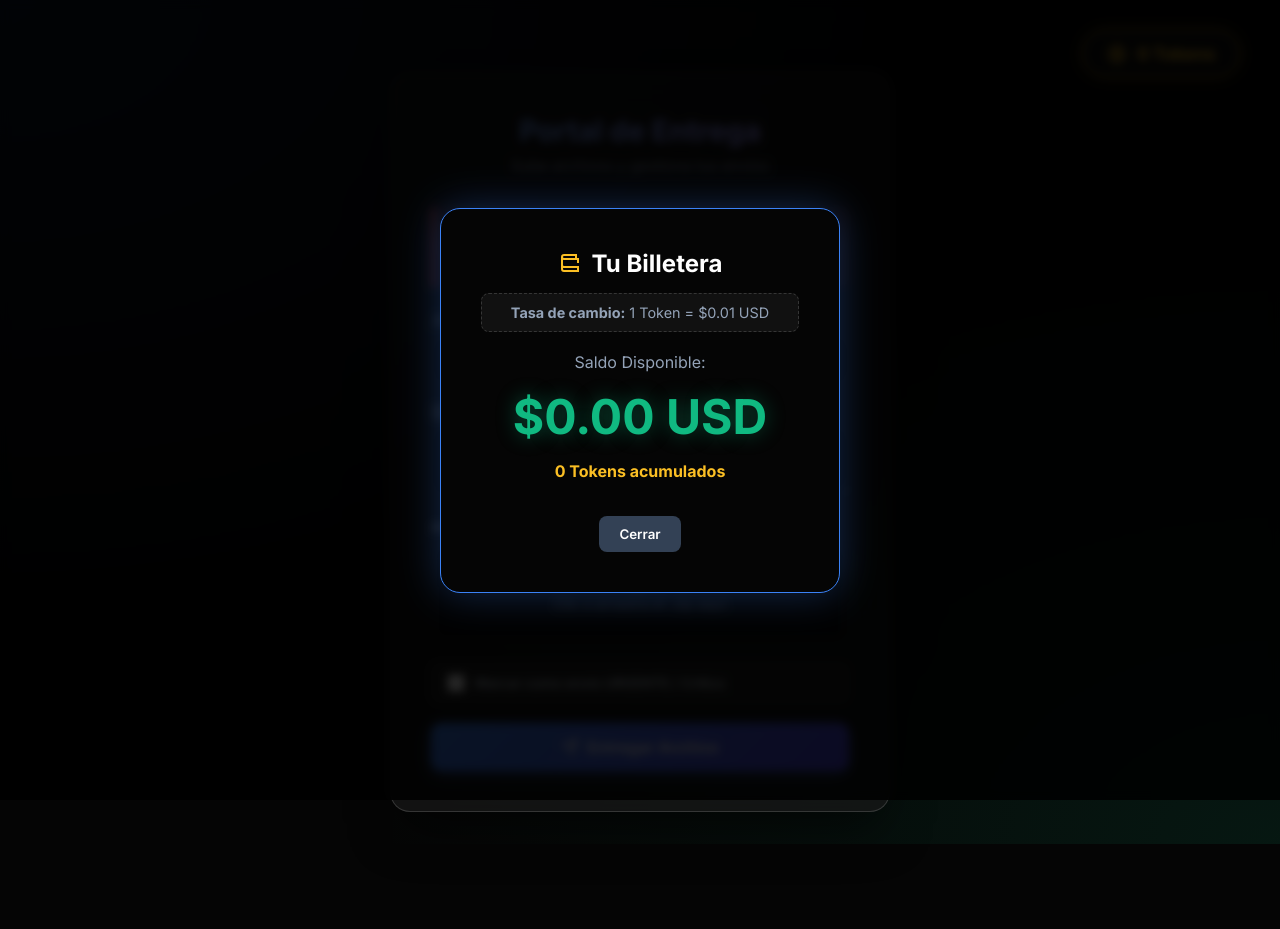
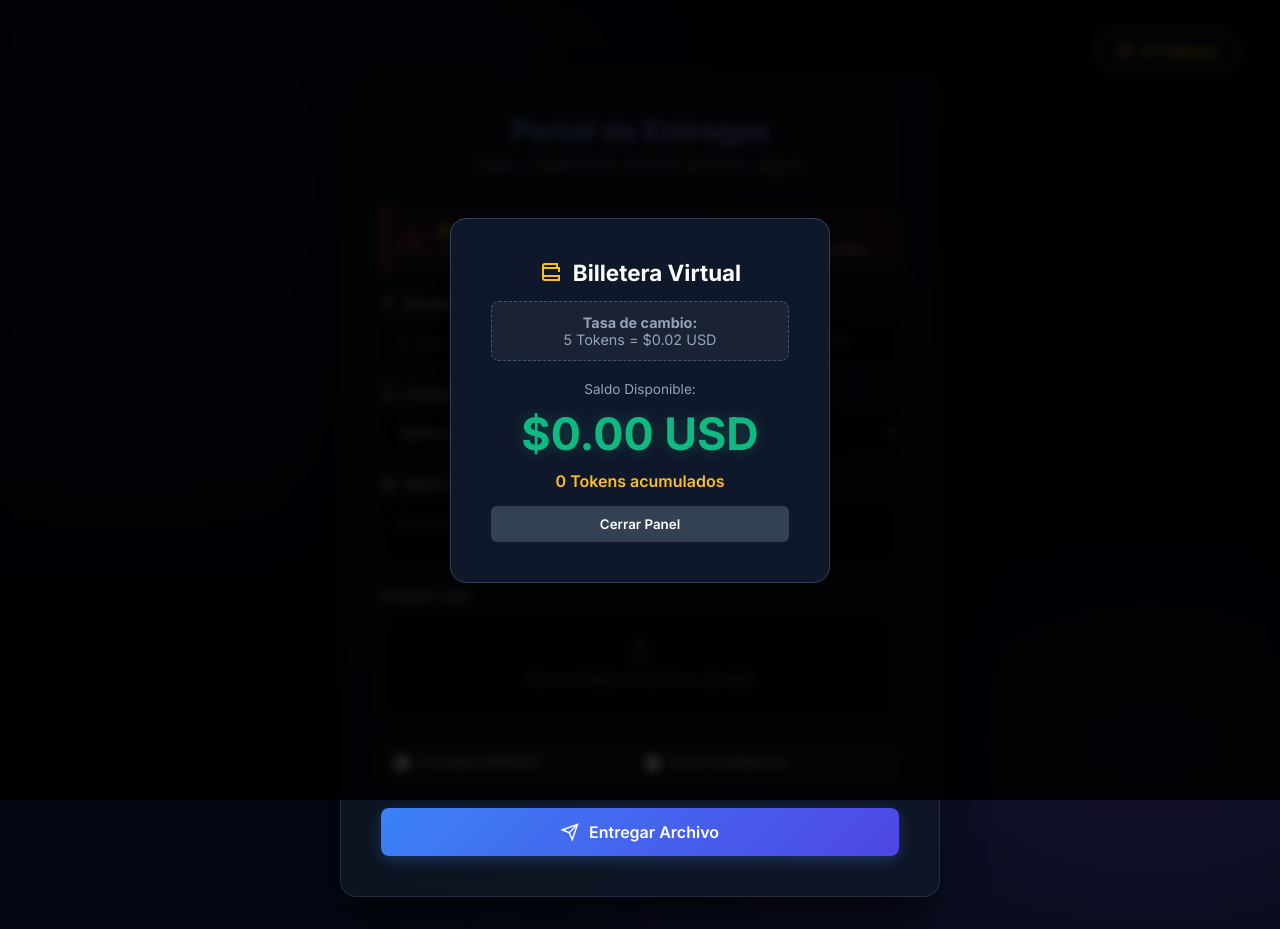
Before and after one commit to yarishdz2-gif/DT, a plain HTML site: page index.html in a window 1280 px wide. Both pictures are taken after a click on the element "0 Tokens". Before the commit the page ends 844 px from the top, so only its background shows below. Drawn offline with Linux system fonts and the light colour scheme.

Commit message:
Update index.html

```diff
--- a/index.html
+++ b/index.html
@@ -3,12 +3,12 @@
 <head>
   <meta charset="UTF-8">
   <meta name="viewport" content="width=device-width, initial-scale=1.0">
-  <title>Portal de Entrega ZIP</title>
-  <link href="https://fonts.googleapis.com/css2?family=Inter:wght@300;400;600;700&display=swap" rel="stylesheet">
+  <title>Portal de Desarrollo | Entregas ZIP</title>
+  <link href="https://fonts.googleapis.com/css2?family=Inter:wght@300;400;500;600;700&display=swap" rel="stylesheet">
   <style>
     :root {
-      --bg-color: #050505;
-      --card-bg: rgba(25, 25, 25, 0.7);
+      --bg-color: #030712;
+      --card-bg: rgba(17, 24, 39, 0.75);
       --primary: #3b82f6;
       --primary-hover: #2563eb;
       --danger: #ef4444;
@@ -17,7 +17,8 @@
       --warning-gold: #fbbf24;
       --text-main: #f8fafc;
       --text-muted: #94a3b8;
-      --border-color: rgba(255, 255, 255, 0.15);
+      --border-color: rgba(255, 255, 255, 0.1);
+      --input-bg: rgba(0, 0, 0, 0.4);
     }
 
     * {
@@ -30,8 +31,8 @@
     body {
       background-color: var(--bg-color);
       background-image:
-        radial-gradient(at 0% 0%, rgba(59, 130, 246, 0.15) 0px, transparent 50%),
-        radial-gradient(at 100% 100%, rgba(16, 185, 129, 0.1) 0px, transparent 50%);
+        radial-gradient(at 10% 20%, rgba(59, 130, 246, 0.15) 0px, transparent 50%),
+        radial-gradient(at 90% 80%, rgba(139, 92, 246, 0.1) 0px, transparent 50%);
       color: var(--text-main);
       display: flex;
       justify-content: center;
@@ -42,23 +43,24 @@
       overflow-x: hidden;
     }
 
-    /* Botón/Contador de Tokens (Clickable) */
+    /* Token Button - Perfect Flex Alignment */
     .token-counter {
       position: absolute;
       top: 30px;
       right: 40px;
-      background: rgba(20, 20, 20, 0.8);
+      background: rgba(15, 23, 42, 0.8);
       backdrop-filter: blur(10px);
       border: 1px solid var(--warning-gold);
       color: var(--warning-gold);
-      padding: 12px 24px;
+      padding: 10px 20px;
       border-radius: 30px;
       font-weight: 700;
-      font-size: 1.1rem;
-      box-shadow: 0 0 15px rgba(251, 191, 36, 0.2);
+      font-size: 1.05rem;
+      box-shadow: 0 0 15px rgba(251, 191, 36, 0.15);
       transition: all 0.2s ease;
       display: flex;
       align-items: center;
+      justify-content: center;
       gap: 10px;
       z-index: 10;
       cursor: pointer;
@@ -66,21 +68,21 @@
 
     .token-counter:hover {
       transform: scale(1.05);
-      background: rgba(40, 40, 40, 0.9);
-      box-shadow: 0 0 20px rgba(251, 191, 36, 0.4);
+      background: rgba(30, 41, 59, 0.9);
+      box-shadow: 0 0 20px rgba(251, 191, 36, 0.3);
     }
 
-    /* Tarjeta Principal */
+    /* Main Container */
     .container {
       background: var(--card-bg);
-      backdrop-filter: blur(20px);
-      -webkit-backdrop-filter: blur(20px);
+      backdrop-filter: blur(25px);
+      -webkit-backdrop-filter: blur(25px);
       border: 1px solid var(--border-color);
       padding: 2.5rem;
-      border-radius: 20px;
-      box-shadow: 0 25px 50px -12px rgba(0, 0, 0, 0.6);
+      border-radius: 16px;
+      box-shadow: 0 25px 50px -12px rgba(0, 0, 0, 0.8);
       width: 100%;
-      max-width: 500px;
+      max-width: 600px; /* Ampliado para doble columna */
       margin-top: 40px;
     }
 
@@ -92,7 +94,7 @@
     .header h2 {
       font-size: 1.8rem;
       font-weight: 700;
-      background: linear-gradient(to right, #60a5fa, #a78bfa);
+      background: linear-gradient(to right, #60a5fa, #c084fc);
       -webkit-background-clip: text;
       -webkit-text-fill-color: transparent;
       margin-bottom: 0.5rem;
@@ -103,7 +105,6 @@
       font-size: 0.95rem;
     }
 
-    /* Panel de Advertencia */
     .warning-box {
       background-color: var(--danger-bg);
       border-left: 4px solid var(--danger);
@@ -115,68 +116,78 @@
       gap: 12px;
     }
 
-    .warning-box svg {
-      flex-shrink: 0;
-    }
-
     .warning-box p {
       color: #fca5a5;
       font-size: 0.85rem;
-      line-height: 1.4;
+      line-height: 1.5;
       margin: 0;
+    }
+
+    /* Grid Layout for Forms */
+    .form-grid {
+      display: grid;
+      grid-template-columns: 1fr 1fr;
+      gap: 1.25rem;
+      margin-bottom: 1.25rem;
     }
 
     .form-group {
       margin-bottom: 1.25rem;
     }
 
+    /* Perfect Label Alignment */
     label {
       display: flex;
       align-items: center;
+      justify-content: flex-start;
       gap: 8px;
       margin-bottom: 0.5rem;
-      font-size: 0.9rem;
+      font-size: 0.85rem;
       font-weight: 600;
-      color: #e2e8f0;
+      color: #cbd5e1;
     }
 
-    input[type="text"], textarea {
+    input[type="text"], select, textarea {
       width: 100%;
-      padding: 12px 16px;
-      border-radius: 10px;
+      padding: 12px 14px;
+      border-radius: 8px;
       border: 1px solid var(--border-color);
-      background-color: rgba(0, 0, 0, 0.5);
+      background-color: var(--input-bg);
       color: #fff;
-      font-size: 1rem;
+      font-size: 0.95rem;
       transition: border-color 0.3s, box-shadow 0.3s;
       outline: none;
-      resize: vertical;
     }
 
-    input[type="text"]:focus, textarea:focus {
+    select option {
+      background-color: #0f172a;
+      color: #fff;
+    }
+
+    input[type="text"]:focus, select:focus, textarea:focus {
       border-color: var(--primary);
       box-shadow: 0 0 0 3px rgba(59, 130, 246, 0.2);
     }
 
-    /* Zona de Subida de Archivo */
+    /* Drag & Drop Zone */
     .file-upload-wrapper {
       position: relative;
       width: 100%;
-      height: 100px;
-      border: 2px dashed var(--border-color);
+      height: 110px;
+      border: 2px dashed rgba(148, 163, 184, 0.4);
       border-radius: 12px;
       display: flex;
       justify-content: center;
       align-items: center;
       flex-direction: column;
-      background-color: rgba(0, 0, 0, 0.3);
+      background-color: var(--input-bg);
       transition: all 0.3s ease;
       cursor: pointer;
     }
 
     .file-upload-wrapper:hover {
       border-color: var(--primary);
-      background-color: rgba(59, 130, 246, 0.05);
+      background-color: rgba(59, 130, 246, 0.08);
     }
 
     .file-upload-wrapper input[type="file"] {
@@ -190,12 +201,12 @@
     .file-upload-text {
       color: var(--text-muted);
       font-size: 0.9rem;
-      text-align: center;
-      pointer-events: none;
       display: flex;
       flex-direction: column;
       align-items: center;
-      gap: 5px;
+      justify-content: center;
+      gap: 8px;
+      pointer-events: none;
     }
 
     .file-name-display {
@@ -205,54 +216,60 @@
       font-size: 0.9rem;
     }
 
-    /* Checkbox Options */
+    /* Checkbox Alignment */
+    .checkbox-container {
+      display: grid;
+      grid-template-columns: 1fr 1fr;
+      gap: 10px;
+      background: rgba(255, 255, 255, 0.03);
+      padding: 12px;
+      border-radius: 8px;
+      border: 1px solid var(--border-color);
+      margin-bottom: 1.5rem;
+    }
+
     .checkbox-group {
       display: flex;
       align-items: center;
+      justify-content: flex-start;
       gap: 10px;
-      background: rgba(255, 255, 255, 0.05);
-      padding: 10px 15px;
-      border-radius: 8px;
-      border: 1px solid var(--border-color);
     }
 
     .checkbox-group input[type="checkbox"] {
-      width: 18px;
-      height: 18px;
+      width: 16px;
+      height: 16px;
       cursor: pointer;
-      accent-color: var(--danger);
+      accent-color: var(--primary);
     }
 
     .checkbox-group label {
       margin: 0;
       cursor: pointer;
-      font-size: 0.85rem;
-      color: #cbd5e1;
+      font-size: 0.8rem;
     }
 
-    /* Botón Submit */
+    /* Submit Button - Perfect Icon & Text Alignment */
     button.submit-btn {
       width: 100%;
       padding: 14px;
       background: linear-gradient(135deg, var(--primary), #4f46e5);
       color: #fff;
       border: none;
-      border-radius: 10px;
-      font-weight: 700;
+      border-radius: 8px;
+      font-weight: 600;
       font-size: 1rem;
       cursor: pointer;
       transition: transform 0.2s, box-shadow 0.2s;
-      box-shadow: 0 4px 15px rgba(59, 130, 246, 0.4);
-      margin-top: 10px;
+      box-shadow: 0 4px 15px rgba(59, 130, 246, 0.3);
       display: flex;
       justify-content: center;
       align-items: center;
-      gap: 8px;
+      gap: 10px; /* Espacio exacto entre ícono y texto */
     }
 
     button.submit-btn:hover {
       transform: translateY(-2px);
-      box-shadow: 0 6px 20px rgba(59, 130, 246, 0.6);
+      box-shadow: 0 6px 20px rgba(59, 130, 246, 0.5);
     }
 
     button.submit-btn:disabled {
@@ -265,11 +282,11 @@
     .status {
       margin-top: 1.5rem;
       padding: 12px;
-      border-radius: 10px;
+      border-radius: 8px;
       display: none;
       text-align: center;
-      font-size: 0.95rem;
-      font-weight: 600;
+      font-size: 0.9rem;
+      font-weight: 500;
     }
 
     .status.success {
@@ -284,7 +301,7 @@
       color: #f87171;
     }
 
-    /* --- MODAL BILLETERA --- */
+    /* Modal Styling */
     .modal-overlay {
       position: fixed;
       top: 0;
@@ -302,14 +319,14 @@
     }
 
     .modal-content {
-      background: var(--bg-color);
-      border: 1px solid var(--primary);
+      background: #0f172a;
+      border: 1px solid #334155;
       padding: 2.5rem;
-      border-radius: 20px;
+      border-radius: 16px;
       width: 90%;
-      max-width: 400px;
+      max-width: 380px;
       text-align: center;
-      box-shadow: 0 0 40px rgba(59, 130, 246, 0.3);
+      box-shadow: 0 0 40px rgba(0, 0, 0, 0.5);
       transform: translateY(-20px);
       transition: transform 0.3s ease;
     }
@@ -325,7 +342,7 @@
 
     .modal-content h3 {
       color: #fff;
-      font-size: 1.5rem;
+      font-size: 1.4rem;
       margin-bottom: 15px;
       display: flex;
       align-items: center;
@@ -335,20 +352,20 @@
 
     .conversion-rate {
       background: rgba(255, 255, 255, 0.05);
-      padding: 10px;
+      padding: 12px;
       border-radius: 8px;
       color: var(--text-muted);
       font-size: 0.9rem;
       margin-bottom: 20px;
-      border: 1px dashed var(--border-color);
+      border: 1px dashed #475569;
     }
 
     .usd-amount {
-      font-size: 3rem;
+      font-size: 2.8rem;
       font-weight: 800;
       color: var(--success);
-      margin: 15px 0;
-      text-shadow: 0 0 20px rgba(16, 185, 129, 0.4);
+      margin: 10px 0;
+      text-shadow: 0 0 15px rgba(16, 185, 129, 0.3);
     }
 
     .close-modal-btn {
@@ -356,10 +373,11 @@
       color: #fff;
       border: none;
       padding: 10px 20px;
-      border-radius: 8px;
+      border-radius: 6px;
       font-weight: 600;
       cursor: pointer;
       margin-top: 15px;
+      width: 100%;
       transition: background 0.2s;
     }
 
@@ -368,11 +386,14 @@
     }
 
     @media (max-width: 600px) {
+      .form-grid, .checkbox-container {
+        grid-template-columns: 1fr;
+      }
       .token-counter {
         top: 15px;
         right: 15px;
-        font-size: 1rem;
-        padding: 8px 16px;
+        font-size: 0.9rem;
+        padding: 8px 14px;
       }
       .container {
         padding: 2rem 1.5rem;
@@ -383,9 +404,9 @@
 </head>
 <body>
 
-  <!-- Contador de Tokens (Clic para abrir billetera) -->
-  <div class="token-counter" id="tokenBtn" title="Clic para ver tu billetera">
-    <svg width="20" height="20" viewBox="0 0 24 24" fill="none" stroke="currentColor" stroke-width="2" stroke-linecap="round" stroke-linejoin="round">
+  <!-- Contador de Tokens -->
+  <div class="token-counter" id="tokenBtn" title="Ver billetera">
+    <svg width="18" height="18" viewBox="0 0 24 24" fill="none" stroke="currentColor" stroke-width="2" stroke-linecap="round" stroke-linejoin="round">
       <circle cx="12" cy="12" r="10"></circle>
       <path d="M16 8h-6a2 2 0 1 0 0 4h4a2 2 0 1 1 0 4H8"></path>
       <path d="M12 18V6"></path>
@@ -393,79 +414,113 @@
     <span id="tokenValue">0 Tokens</span>
   </div>
 
-  <!-- Modal de la Billetera -->
+  <!-- Modal Billetera -->
   <div class="modal-overlay" id="walletModal">
     <div class="modal-content">
       <h3>
         <svg width="24" height="24" viewBox="0 0 24 24" fill="none" stroke="var(--warning-gold)" stroke-width="2"><path d="M20 12V8H6a2 2 0 0 1-2-2c0-1.1.9-2 2-2h12v4"/><path d="M4 6v12c0 1.1.9 2 2 2h14v-4H6a2 2 0 0 1-2-2V6Z"/></svg>
-        Tu Billetera
+        Billetera Virtual
       </h3>
       <div class="conversion-rate">
-        <strong>Tasa de cambio:</strong> 1 Token = $0.01 USD
+        <strong>Tasa de cambio:</strong><br>5 Tokens = $0.02 USD
       </div>
-      <p style="color: var(--text-muted);">Saldo Disponible:</p>
+      <p style="color: var(--text-muted); font-size: 0.85rem;">Saldo Disponible:</p>
       <div class="usd-amount" id="usdValue">$0.00</div>
-      <p id="modalTokenCount" style="color: var(--warning-gold); font-weight: bold; margin-bottom: 20px;">0 Tokens acumulados</p>
+      <p id="modalTokenCount" style="color: var(--warning-gold); font-weight: 600;">0 Tokens acumulados</p>
 
-      <button class="close-modal-btn" id="closeModalBtn">Cerrar</button>
+      <button class="close-modal-btn" id="closeModalBtn">Cerrar Panel</button>
     </div>
   </div>
 
   <div class="container">
     <div class="header">
-      <h2>Portal de Entrega</h2>
-      <p>Sube archivos y gestiona tus envíos</p>
+      <h2>Portal de Entregas</h2>
+      <p>Sube y clasifica tus archivos de forma segura</p>
     </div>
 
-    <!-- Panel de Advertencia -->
+    <!-- Advertencia -->
     <div class="warning-box">
-      <svg width="24" height="24" viewBox="0 0 24 24" fill="none" stroke="#ef4444" stroke-width="2" stroke-linecap="round" stroke-linejoin="round">
+      <svg width="24" height="24" viewBox="0 0 24 24" fill="none" stroke="#ef4444" stroke-width="2" stroke-linecap="round" stroke-linejoin="round" style="flex-shrink: 0;">
         <path d="M10.29 3.86L1.82 18a2 2 0 0 0 1.71 3h16.94a2 2 0 0 0 1.71-3L13.71 3.86a2 2 0 0 0-3.42 0z"></path>
         <line x1="12" y1="9" x2="12" y2="13"></line>
         <line x1="12" y1="17" x2="12.01" y2="17"></line>
       </svg>
-      <p><strong>⚠️ ADVERTENCIA:</strong> Si envías archivos ZIP incorrectos, falsos o maliciosos, se te penalizará con <strong>-10 tokens</strong> de tu cuenta.</p>
+      <p><strong>⚠️ ADVERTENCIA:</strong> Enviar archivos ZIP incorrectos, falsos o maliciosos resultará en una penalización automática de <strong>-10 tokens</strong>.</p>
     </div>
 
     <form id="uploadForm">
-      <div class="form-group">
-        <label for="username">
-          <svg width="16" height="16" viewBox="0 0 24 24" fill="none" stroke="currentColor" stroke-width="2"><path d="M20 21v-2a4 4 0 0 0-4-4H8a4 4 0 0 0-4 4v2"/><circle cx="12" cy="7" r="4"/></svg>
-          Nombre Exacto de Discord
-        </label>
-        <input type="text" id="username" placeholder="Ej: iker_dev" required autocomplete="off">
+
+      <!-- Fila 1: Usuario e ID -->
+      <div class="form-grid">
+        <div>
+          <label for="username">
+            <svg width="16" height="16" viewBox="0 0 24 24" fill="none" stroke="currentColor" stroke-width="2"><path d="M20 21v-2a4 4 0 0 0-4-4H8a4 4 0 0 0-4 4v2"/><circle cx="12" cy="7" r="4"/></svg>
+            Nombre en Discord
+          </label>
+          <input type="text" id="username" placeholder="Ej: iker_dev" required autocomplete="off">
+        </div>
+        <div>
+          <label for="discordId">
+            <svg width="16" height="16" viewBox="0 0 24 24" fill="none" stroke="currentColor" stroke-width="2"><path d="M16 4h2a2 2 0 0 1 2 2v14a2 2 0 0 1-2 2H6a2 2 0 0 1-2-2V6a2 2 0 0 1 2-2h2"/><rect x="8" y="2" width="8" height="4" rx="1" ry="1"/></svg>
+            ID Discord (Opcional)
+          </label>
+          <input type="text" id="discordId" placeholder="Ej: 123456789012345678" autocomplete="off">
+        </div>
       </div>
 
-      <!-- Nueva Opción: Notas -->
+      <!-- Fila 2: Categoría y Notas -->
+      <div class="form-group">
+        <label for="category">
+          <svg width="16" height="16" viewBox="0 0 24 24" fill="none" stroke="currentColor" stroke-width="2"><path d="M22 19a2 2 0 0 1-2 2H4a2 2 0 0 1-2-2V5a2 2 0 0 1 2-2h5l2 3h9a2 2 0 0 1 2 2z"/></svg>
+          Categoría del Archivo
+        </label>
+        <select id="category" required>
+          <option value="" disabled selected>Selecciona una opción...</option>
+          <option value="Script / Código">Script / Código</option>
+          <option value="Interfaz Gráfica (UI)">Interfaz Gráfica (UI)</option>
+          <option value="Configuración / JSON">Configuración / JSON</option>
+          <option value="Actualización / Parche">Actualización / Parche</option>
+          <option value="Otro">Otro</option>
+        </select>
+      </div>
+
       <div class="form-group">
         <label for="notes">
           <svg width="16" height="16" viewBox="0 0 24 24" fill="none" stroke="currentColor" stroke-width="2"><path d="M14 2H6a2 2 0 0 0-2 2v16a2 2 0 0 0 2 2h12a2 2 0 0 0 2-2V8z"/><polyline points="14 2 14 8 20 8"/><line x1="16" y1="13" x2="8" y2="13"/><line x1="16" y1="17" x2="8" y2="17"/><polyline points="10 9 9 9 8 9"/></svg>
-          Notas o Descripción (Opcional)
+          Notas del desarrollador (Opcional)
         </label>
-        <textarea id="notes" rows="2" placeholder="¿Qué incluye este archivo?"></textarea>
+        <textarea id="notes" rows="2" placeholder="Describe brevemente el contenido..."></textarea>
       </div>
 
+      <!-- Subida de archivo -->
       <div class="form-group">
         <label>Archivo (.zip)</label>
         <div class="file-upload-wrapper" id="dropZone">
           <input type="file" id="zipFile" accept=".zip" required>
           <div class="file-upload-text" id="fileText">
             <svg width="24" height="24" viewBox="0 0 24 24" fill="none" stroke="currentColor" stroke-width="2"><path d="M21 15v4a2 2 0 0 1-2 2H5a2 2 0 0 1-2-2v-4"/><polyline points="17 8 12 3 7 8"/><line x1="12" y1="3" x2="12" y2="15"/></svg>
-            Clic o arrastra el .zip aquí
+            Clic o arrastra tu archivo .zip aquí
           </div>
           <div class="file-name-display" id="fileNameDisplay"></div>
         </div>
       </div>
 
-      <!-- Nueva Opción: Urgencia -->
-      <div class="form-group checkbox-group">
-        <input type="checkbox" id="urgentCheck">
-        <label for="urgentCheck">Marcar como envío URGENTE / Crítico</label>
+      <!-- Checkboxes -->
+      <div class="checkbox-container">
+        <div class="checkbox-group">
+          <input type="checkbox" id="urgentCheck">
+          <label for="urgentCheck">Prioridad URGENTE</label>
+        </div>
+        <div class="checkbox-group">
+          <input type="checkbox" id="privateCheck">
+          <label for="privateCheck">Envío Confidencial</label>
+        </div>
       </div>
 
+      <!-- Botón de Envío (Icono perfectamente centrado) -->
       <button type="submit" id="submitBtn" class="submit-btn">
         <svg width="18" height="18" viewBox="0 0 24 24" fill="none" stroke="currentColor" stroke-width="2"><line x1="22" y1="2" x2="11" y2="13"/><polygon points="22 2 15 22 11 13 2 9 22 2"/></svg>
-        Entregar Archivo
+        <span>Entregar Archivo</span>
       </button>
     </form>
 
@@ -481,7 +536,7 @@
     const fileText = document.getElementById('fileText');
     const fileNameDisplay = document.getElementById('fileNameDisplay');
 
-    // Elementos de la Billetera
+    // Modal & Billetera
     const tokenBtn = document.getElementById('tokenBtn');
     const walletModal = document.getElementById('walletModal');
     const closeModalBtn = document.getElementById('closeModalBtn');
@@ -492,23 +547,13 @@
     let userTokens = parseInt(localStorage.getItem('userTokens')) || 0;
     updateTokenUI();
 
-    // Lógica del Modal
-    tokenBtn.addEventListener('click', () => {
-      walletModal.classList.add('active');
+    tokenBtn.addEventListener('click', () => walletModal.classList.add('active'));
+    closeModalBtn.addEventListener('click', () => walletModal.classList.remove('active'));
+    walletModal.addEventListener('click', (e) => {
+      if(e.target === walletModal) walletModal.classList.remove('active');
     });
 
-    closeModalBtn.addEventListener('click', () => {
-      walletModal.classList.remove('active');
-    });
-
-    // Cerrar modal al hacer clic fuera del cuadro
-    walletModal.addEventListener('click', (e) => {
-      if(e.target === walletModal) {
-        walletModal.classList.remove('active');
-      }
-    });
-
-    // Manejo de archivo
+    // Archivo UI
     fileInput.addEventListener('change', (e) => {
       const file = e.target.files[0];
       if (file) {
@@ -524,32 +569,32 @@
       e.preventDefault();
 
       const username = document.getElementById('username').value.trim();
+      const discordId = document.getElementById('discordId').value.trim();
+      const category = document.getElementById('category').value;
       const notes = document.getElementById('notes').value.trim();
       const isUrgent = document.getElementById('urgentCheck').checked;
+      const isPrivate = document.getElementById('privateCheck').checked;
       const file = fileInput.files[0];
 
-      if (!file) {
-        showStatus('Por favor, selecciona un archivo.', 'error');
-        return;
-      }
-
-      if (!file.name.toLowerCase().endsWith('.zip')) {
+      if (!file || !file.name.toLowerCase().endsWith('.zip')) {
         showStatus('Formato no válido. Solo se permiten archivos .zip', 'error');
         return;
       }
 
       submitBtn.disabled = true;
-      submitBtn.innerHTML = '<svg width="18" height="18" viewBox="0 0 24 24" fill="none" stroke="currentColor" stroke-width="2"><path d="M21 12a9 9 0 1 1-6.219-8.56"/></svg> Procesando...';
+      submitBtn.innerHTML = '<svg width="18" height="18" viewBox="0 0 24 24" fill="none" stroke="currentColor" stroke-width="2"><path d="M21 12a9 9 0 1 1-6.219-8.56"/></svg> <span>Procesando...</span>';
       statusDiv.style.display = 'none';
 
-      // Construir el mensaje para Discord
-      let discordMessage = `**📦 Nueva Entrega Registrada**\n**👤 Usuario:** \`${username}\``;
-      if (isUrgent) {
-        discordMessage = `🚨 **[URGENTE]** 🚨\n` + discordMessage;
-      }
-      if (notes) {
-        discordMessage += `\n**📝 Notas:** ${notes}`;
-      }
+      // Construcción del mensaje Discord
+      let discordMessage = `**📦 Nueva Entrega Registrada**\n`;
+      if (isUrgent) discordMessage = `🚨 **[PRIORIDAD ALTA]** 🚨\n` + discordMessage;
+      if (isPrivate) discordMessage = `🔒 **[CONFIDENCIAL]**\n` + discordMessage;
+
+      discordMessage += `**👤 Usuario:** \`${username}\`\n`;
+      if (discordId) discordMessage += `**🆔 ID Discord:** <@${discordId}>\n`;
+      discordMessage += `**📁 Categoría:** ${category}\n`;
+
+      if (notes) discordMessage += `**📝 Notas:** ${notes}`;
 
       const formData = new FormData();
       formData.append('file', file);
@@ -562,7 +607,6 @@
         });
 
         if (response.ok) {
-          // Recompensa
           userTokens += 5;
           localStorage.setItem('userTokens', userTokens);
           updateTokenUI();
@@ -579,7 +623,7 @@
         showStatus('Error de red. Verifica tu conexión e intenta de nuevo.', 'error');
       } finally {
         submitBtn.disabled = false;
-        submitBtn.innerHTML = '<svg width="18" height="18" viewBox="0 0 24 24" fill="none" stroke="currentColor" stroke-width="2"><line x1="22" y1="2" x2="11" y2="13"/><polygon points="22 2 15 22 11 13 2 9 22 2"/></svg> Entregar Archivo';
+        submitBtn.innerHTML = '<svg width="18" height="18" viewBox="0 0 24 24" fill="none" stroke="currentColor" stroke-width="2"><line x1="22" y1="2" x2="11" y2="13"/><polygon points="22 2 15 22 11 13 2 9 22 2"/></svg> <span>Entregar Archivo</span>';
       }
     });
 
@@ -593,8 +637,8 @@
       tokenValueSpan.textContent = `${userTokens} Tokens`;
       modalTokenCount.textContent = `${userTokens} Tokens acumulados`;
 
-      // Calcular USD (1 token = 0.01 dólares)
-      const usdTotal = (userTokens * 0.01).toFixed(2);
+      // Matemática: 5 tokens = $0.02 USD -> 1 token = 0.004 USD
+      const usdTotal = (userTokens * 0.004).toFixed(2);
       usdValueDisplay.textContent = `$${usdTotal} USD`;
     }
   </script>
```
